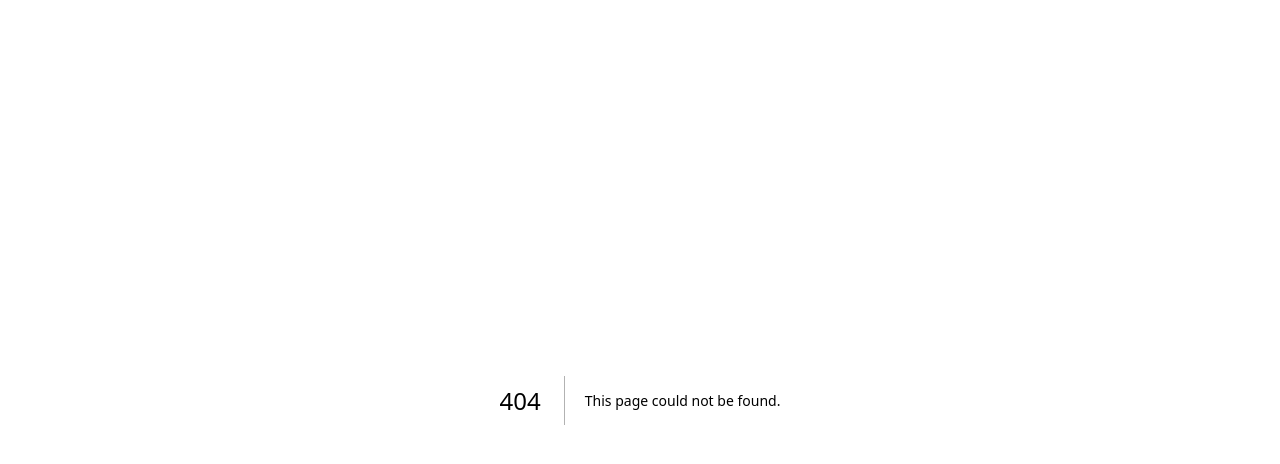
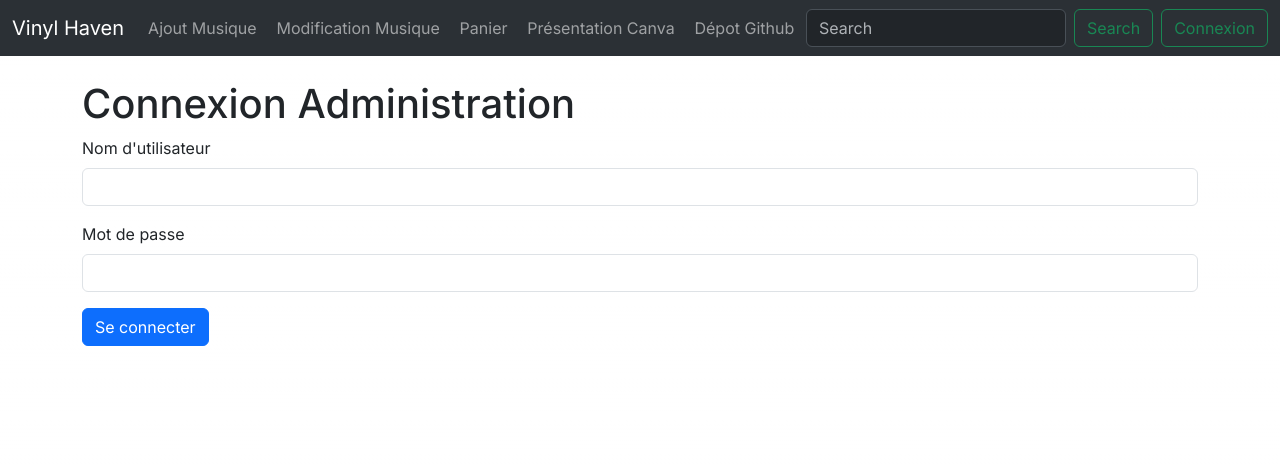
Before and after one commit to ElizabethSanchez16/Projet-final, a Next.js app: page /administration/connexion in a window 1280 px wide. Before the commit this address had no page. Shown: the top 464 px of the page. Built offline with nearby package versions, Linux system fonts and the light colour scheme.

Commit message:
Voir journal

```diff
--- /dev/null
+++ b/app/administration/connexion/page.js
@@ -0,0 +1,12 @@
+//app\administration\connexion\page.js
+import Header from "../../components/Header";
+import ConnexionForm from "../../components/ConnexionForm";
+
+export default async function PageConnexion() {
+    return (
+        <>
+            <Header />
+            <ConnexionForm />
+        </>
+    );
+}
--- /dev/null
+++ b/app/api/admin/login/route.js
@@ -0,0 +1,22 @@
+// app/api/admin/login/route.js
+import { NextResponse } from 'next/server';
+import path from 'path';
+import fs from 'fs/promises';
+
+export async function POST(req) {
+  try {
+    const { username, password } = await req.json();
+    const filePath = path.join(process.cwd(), 'app', 'basededonnees', 'profils.json');
+    const jsonData = await fs.readFile(filePath, 'utf-8');
+    const profiles = JSON.parse(jsonData);
+
+    if (profiles.admin && profiles.admin.username === username && profiles.admin.password === password) {
+      return NextResponse.json({ message: 'Connexion réussie' }, { status: 200 });
+    } else {
+      return NextResponse.json({ message: 'Identifiants invalides' }, { status: 401 });
+    }
+  } catch (error) {
+    console.error("Erreur lors de la lecture du fichier de profils:", error);
+    return NextResponse.json({ message: 'Erreur serveur lors de la vérification des identifiants' }, { status: 500 });
+  }
+}
--- /dev/null
+++ b/app/basededonnees/profils.json
@@ -0,0 +1,6 @@
+{
+    "admin": {
+        "username": "admin",
+        "password": "Admin123!"
+    }
+}
--- /dev/null
+++ b/app/components/ConnexionForm.js
@@ -0,0 +1,73 @@
+//app\components\ConnexionForm.js
+"use client";
+import { useState } from 'react';
+import { useRouter } from 'next/navigation';
+
+export default function ConnexionForm() {
+    const [username, setUsername] = useState('');
+    const [password, setPassword] = useState('');
+    const [error, setError] = useState('');
+    const router = useRouter();
+
+    const handleSubmit = async (event) => {
+        event.preventDefault();
+        setError('');
+
+        try {
+            const response = await fetch('/api/admin/login', { // Créez cette route API dans Next.js
+                method: 'POST',
+                headers: {
+                    'Content-Type': 'application/json',
+                },
+                body: JSON.stringify({ username, password }),
+            });
+
+            const data = await response.json();
+
+            if (response.ok) {
+                // Connexion réussie, stockez un token ou un indicateur de connexion
+                localStorage.setItem('isAdminLoggedIn', 'true'); // Exemple
+                router.push('/administration/ajoutmusique');
+            } else {
+                setError(data.message || 'Identifiants invalides');
+            }
+        } catch (error) {
+            console.error("Erreur lors de la connexion:", error);
+            setError('Mauvais identifiants et/ou mot de passe.');
+        }
+    };
+
+    return (
+        <div className="container mt-4">
+            <h1>Connexion Administration</h1>
+            <form onSubmit={handleSubmit}>
+                <div className="mb-3">
+                    <label htmlFor="username" className="form-label">Nom d'utilisateur</label>
+                    <input
+                        type="text"
+                        className="form-control"
+                        id="username"
+                        name="username"
+                        value={username}
+                        onChange={(e) => setUsername(e.target.value)}
+                        required
+                    />
+                </div>
+                <div className="mb-3">
+                    <label htmlFor="password" className="form-label">Mot de passe</label>
+                    <input
+                        type="password"
+                        className="form-control"
+                        id="password"
+                        name="password"
+                        value={password}
+                        onChange={(e) => setPassword(e.target.value)}
+                        required
+                    />
+                </div>
+                <button type="submit" className="btn btn-primary">Se connecter</button>
+                {error && <p className="text-danger mt-2">{error}</p>}
+            </form>
+        </div>
+    );
+}
--- a/app/components/Header.js
+++ b/app/components/Header.js
@@ -1,9 +1,31 @@
-//app\components\Header.js
+//app/components/Header.js
+"use client";
+
+import { useRouter } from 'next/navigation';
+import { useState, useEffect } from 'react';
 
 export default function Header() {
+  const router = useRouter();
+  const [isAdminLoggedIn, setIsAdminLoggedIn] = useState(false);
+
+  useEffect(() => {
+    const loggedIn = localStorage.getItem('isAdminLoggedIn');
+    setIsAdminLoggedIn(loggedIn === 'true');
+  }, []);
+
+  const handleLogout = () => {
+    localStorage.removeItem('isAdminLoggedIn');
+    setIsAdminLoggedIn(false);
+    router.push('/administration/connexion');
+  };
+
+  const handleLogin = () => {
+    router.push('/administration/connexion');
+  };
+
   return (
     <>
-    <nav className="navbar navbar-expand-lg bg-body-tertiary bg-dark" data-bs-theme="dark">
+      <nav className="navbar navbar-expand-lg bg-body-tertiary bg-dark" data-bs-theme="dark">
         <div className="container-fluid">
 
           <a className="navbar-brand" href="/">Vinyl Haven</a>
@@ -43,13 +65,20 @@ export default function Header() {
               </li>
             </ul>
 
-            <form className="d-flex" role="search">
+            <form className="d-flex me-2" role="search">
               <input className="form-control me-2" type="search" placeholder="Search" aria-label="Search" />
               <button className="btn btn-outline-success" type="submit">Search</button>
             </form>
+
+            {isAdminLoggedIn ? (
+              <button className="btn btn-outline-danger" onClick={handleLogout}>Déconnexion</button>
+            ) : (
+              <button className="btn btn-outline-success" onClick={handleLogin}>Connexion</button>
+            )}
+
           </div>
         </div>
-    </nav>
+      </nav>
     </>
   );
 }
--- a/package.json
+++ b/package.json
@@ -11,10 +11,10 @@
     "lint": "next lint",
     "sassverscss": "sass ./app/Scss/style.scss ./app/styles.css --no-source-map",
     "watch:css": "sass --watch ./app/Scss/style.scss ./app/styles.css --no-source-map"
-
   },
   "dependencies": {
     "bootstrap": "^5.3.2",
+    "jquery": "^3.7.1",
     "next": "14.1.0",
     "react": "^18",
     "react-dom": "^18",
```
Also changed, not shown: app/administration/ajoutmusique/page.js (+15 -3 lines), app/administration/modificationmusique/page.js (+14 -1 lines), app/api/admin/login.js (added, +27 -0 lines), Conception/Journal de bord Kimberly.txt, 2 other files (tests, documents, lock files or other folders).
